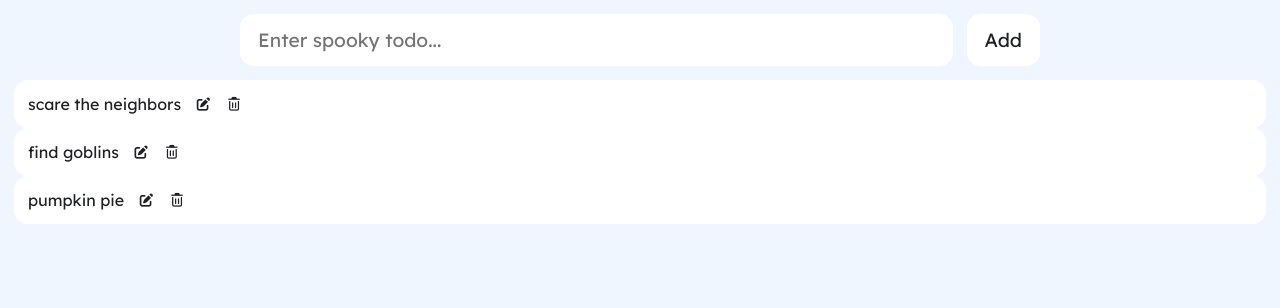
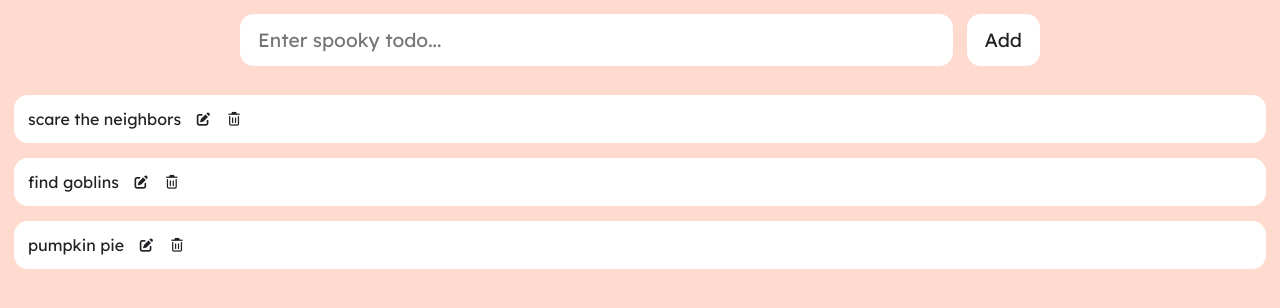
Before and after one commit to heonaliu/todo-list, a React (Vite) app: page / in a window 1280 px wide. Shown: the top 308 px of the page. Built offline with nearby package versions, Linux system fonts and the light colour scheme.

Commit message:
add margin spacing

```diff
--- a/src/index.css
+++ b/src/index.css
@@ -11,7 +11,7 @@
   display: flex;
   flex-direction: column;
   padding: 14px;
-  background: #eff6ff;
+  background: #ffdacf;
   gap: 14px;
 }
 
@@ -69,6 +69,7 @@ p {
   align-items: center;
   gap: 14px;
   padding: 14px;
+  margin-top: 15px;
   border-radius: 14px;
   background: white;
 }
```
